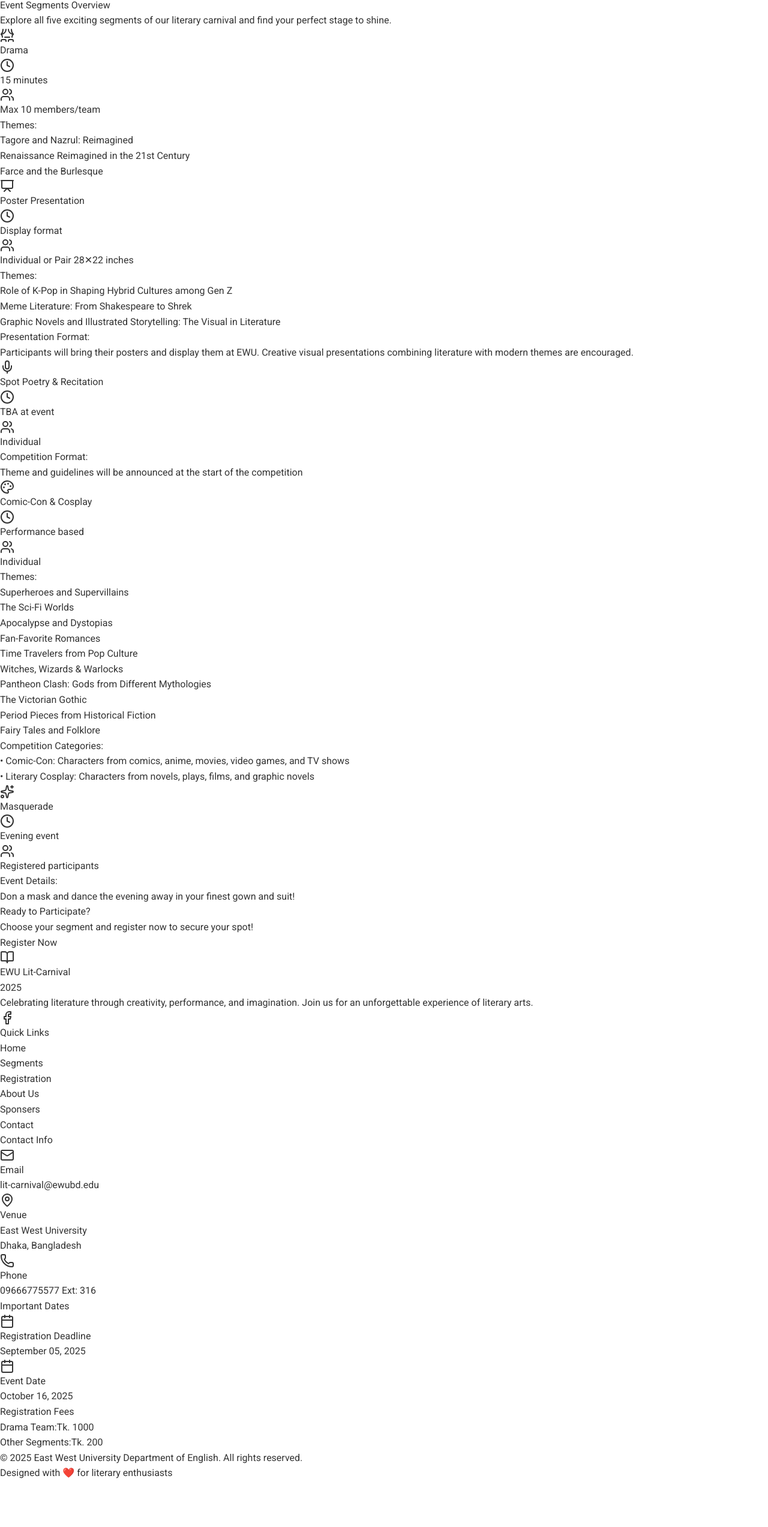
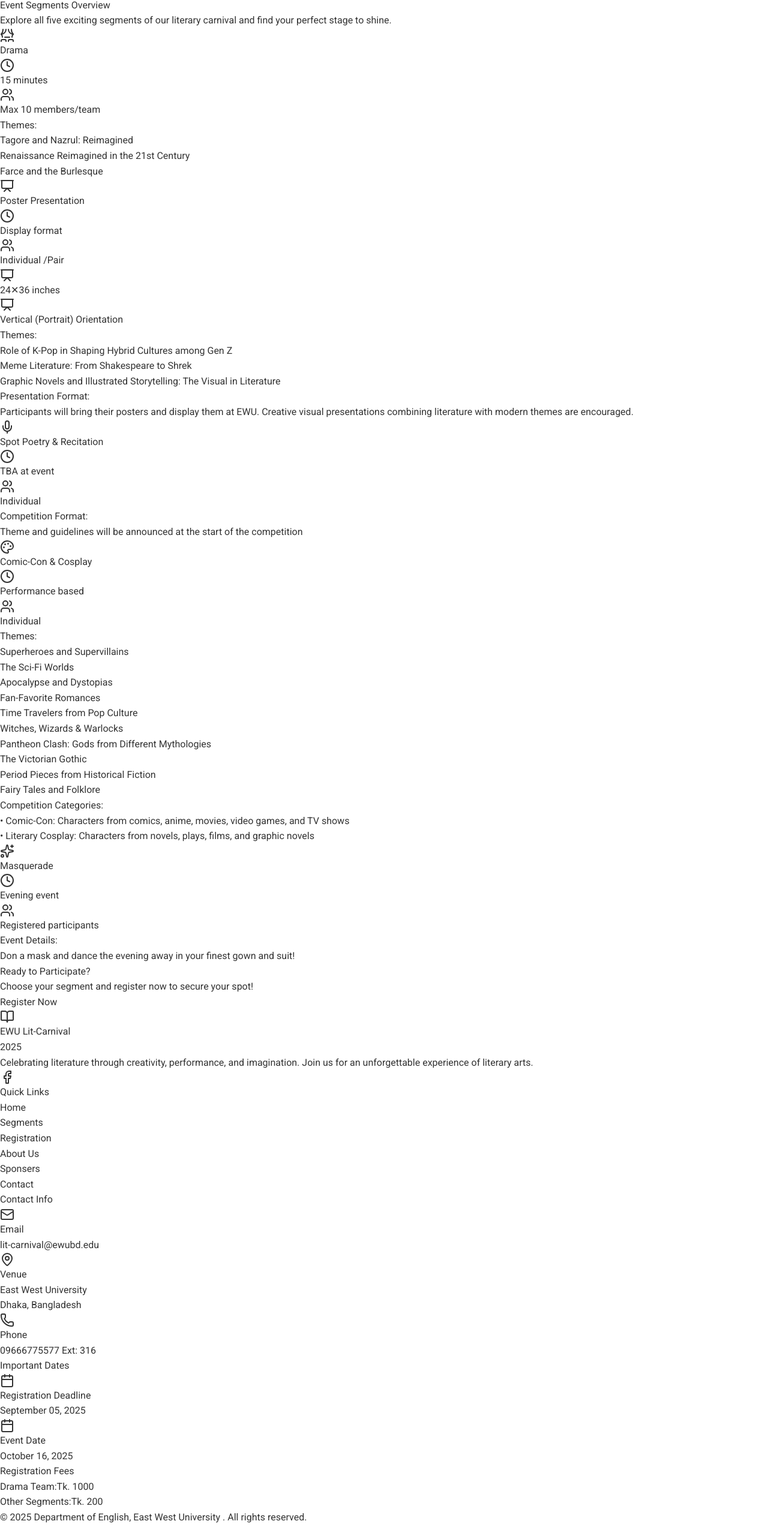
Before and after one commit to mahnaz123-ameer/Lit-carnival, a React (Vite) app: page /segments in a window 1280 px wide. Shown: the part 3674-6220 px from the top of the page at 60% size. Before the commit the page ends 6143 px from the top, so only its background shows below. Built offline with nearby package versions, Linux system fonts and the light colour scheme.

Commit message:
about us updated

```diff
--- a/src/components/About/index.jsx
+++ b/src/components/About/index.jsx
@@ -82,24 +82,40 @@ const AboutUs = () => {
 
       <div className="container mx-auto px-4 sm:px-6 py-8 sm:py-12 lg:py-16">
 
-        {/* Event Description */}
-        <div className="text-center mb-12 sm:mb-16">
-          <h2 className="text-2xl sm:text-3xl lg:text-4xl font-bold text-amber-900 mb-4 sm:mb-6">The Literary Celebration</h2>
+
+       {/* Message from the Chairperson */}
+        <div className="mb-12 sm:mb-16">
+          <h3 className="text-2xl sm:text-3xl font-bold text-amber-900 text-center mb-8 sm:mb-10">Message from the Chairperson</h3>
           <div className="max-w-4xl mx-auto bg-gradient-to-br from-amber-50 to-orange-50 rounded-xl sm:rounded-2xl p-6 sm:p-8 shadow-xl border-2 border-amber-300">
-             <p className="text-2xl sm:text-lg text-amber-800 leading-relaxed mb-2 sm:mb-6 text-left">
-             <strong> Overview</strong>
-            </p>
-            <p className="text-base sm:text-lg text-amber-800 leading-relaxed mb-4 sm:mb-6 text-left -mt-5">
-              The Department of English, East West University, invites you to the EWU Lit-Carnival 2025: an inter-university literary competition rolling into our
-               campus in a whirlwind of words, rhymes, and costumes. The Carnival aims to bring literature to life and make us imagine the classics anew.
-                University students from various disciplines across Bangladesh are encouraged to participate or attend; whether they are dreamers, performers,
-                 readers, artists, or poets, this is an opportunity for them to create, compose, and captivate. The university premises will come alive with the
-                 festive spirit of the carnival, featuring themed stalls, visual installations, and interactive spaces that invite visitors to engage with arts
-                  and culture in myriad ways. Inspired by Mikhail Bakhtin's idea of the carnivalesque—a joyful, rule-breaking space, where hierarchies dissolve
-                  and creativity reigns—the carnival aims to celebrate literature in joyous ways and make participants reimagine the classics while spotlighting
-                  the creativity of our young ones. It will feature various exciting inter-university events in which you can compete to showcase your skills in the creative arts.
+            <div className="text-center mb-6">
+              <div className="mx-auto mb-4 relative">
+                <div className="w-32 h-32 sm:w-40 sm:h-40 mx-auto">
+                  <img
+                    src={chair}
+                    alt="Akhter Jahan, PhD"
+                    className="w-32 h-32 sm:w-40 sm:h-40 rounded-full object-cover object-top border-4 border-amber-300 shadow-lg"
+                    style={{
+                      minWidth: '128px',
+                      minHeight: '128px',
+                      maxWidth: '160px',
+                      maxHeight: '160px'
+                    }}
+                  />
+                </div>
+              </div>
+            </div>
+
+            <p className="text-base sm:text-lg text-amber-800 leading-relaxed mb-6 text-left">
+              It is with great pleasure that I welcome you to the Lit-Carnival 2025. This event offers a unique opportunity for participants and attendees alike to engage deeply with the world of literature and the arts. Your involvement, whether through performance, creation, or attendance, is what makes this celebration meaningful and memorable. I hope you find inspiration and enjoyment throughout the festivities.
             </p>
 
+            <div className="text-right">
+              <p className="text-base sm:text-lg font-semibold text-amber-900 mb-1">Warm Regards</p>
+              <p className="text-lg sm:text-xl font-bold text-red-700 mb-1">Akhter Jahan, PhD</p>
+              <p className="text-sm sm:text-base text-amber-700 leading-relaxed">Chairperson and Associate Professor</p>
+              <p className="text-sm sm:text-base text-amber-700">Department of English</p>
+              <p className="text-sm sm:text-base text-amber-700">East West University</p>
+            </div>
           </div>
         </div>
 
@@ -154,41 +170,7 @@ const AboutUs = () => {
           </div>
         </div>
 
-        {/* Message from the Chairperson */}
-        <div className="mb-12 sm:mb-16">
-          <h3 className="text-2xl sm:text-3xl font-bold text-amber-900 text-center mb-8 sm:mb-10">Message from the Chairperson</h3>
-          <div className="max-w-4xl mx-auto bg-gradient-to-br from-amber-50 to-orange-50 rounded-xl sm:rounded-2xl p-6 sm:p-8 shadow-xl border-2 border-amber-300">
-            <div className="text-center mb-6">
-              <div className="mx-auto mb-4 relative">
-                <div className="w-32 h-32 sm:w-40 sm:h-40 mx-auto">
-                  <img
-                    src={chair}
-                    alt="Akhter Jahan, PhD"
-                    className="w-32 h-32 sm:w-40 sm:h-40 rounded-full object-cover object-top border-4 border-amber-300 shadow-lg"
-                    style={{
-                      minWidth: '128px',
-                      minHeight: '128px',
-                      maxWidth: '160px',
-                      maxHeight: '160px'
-                    }}
-                  />
-                </div>
-              </div>
-            </div>
 
-            <p className="text-base sm:text-lg text-amber-800 leading-relaxed mb-6 text-left">
-              It is with great pleasure that I welcome you to the Lit-Carnival 2025. This event offers a unique opportunity for participants and attendees alike to engage deeply with the world of literature and the arts. Your involvement, whether through performance, creation, or attendance, is what makes this celebration meaningful and memorable. I hope you find inspiration and enjoyment throughout the festivities.
-            </p>
-
-            <div className="text-right">
-              <p className="text-base sm:text-lg font-semibold text-amber-900 mb-1">Warm Regards</p>
-              <p className="text-lg sm:text-xl font-bold text-red-700 mb-1">Akhter Jahan, PhD</p>
-              <p className="text-sm sm:text-base text-amber-700 leading-relaxed">Chairperson and Associate Professor</p>
-              <p className="text-sm sm:text-base text-amber-700">Department of English</p>
-              <p className="text-sm sm:text-base text-amber-700">East West University</p>
-            </div>
-          </div>
-        </div>
       </div>
     </div>
   );
--- a/src/components/Footer/index.jsx
+++ b/src/components/Footer/index.jsx
@@ -152,12 +152,12 @@ const Footer = () => {
           <div className="flex flex-col sm:flex-row justify-between items-center space-y-3 sm:space-y-0 text-center sm:text-left">
             <div className="order-2 sm:order-1">
               <p className="text-sm sm:text-base text-gray-200">
-                &copy; 2025 East West University Department of English. All rights reserved.
+                &copy; 2025 Department of English, East West University . All rights reserved.
               </p>
             </div>
             <div className="order-1 sm:order-2">
               <p className="text-sm sm:text-base text-gray-200">
-                Designed with <span className="text-red-300 animate-pulse">❤️</span> for literary enthusiasts
+                Developed by Mahnaz Ameer
               </p>
             </div>
           </div>
--- a/src/components/Registration/index.jsx
+++ b/src/components/Registration/index.jsx
@@ -104,7 +104,7 @@ const Registration = () => {
               <div className="bg-white bg-opacity-20 rounded-lg p-3 sm:p-4 backdrop-blur-sm">
                 <div className="flex items-center space-x-2 text-yellow-200">
                   <Calendar className="w-4 h-4 sm:w-5 sm:h-5" />
-                  <span className="font-semibold text-sm sm:text-base">October 16, 2025</span>
+                  <span className="font-semibold text-sm sm:text-base">September 05, 2025</span>
                 </div>
               </div>
             </div>
--- a/src/components/Segments/index.jsx
+++ b/src/components/Segments/index.jsx
@@ -22,7 +22,10 @@ const Segments = () => {
       icon: <Presentation className="w-6 h-6 sm:w-7 sm:h-7 lg:w-8 lg:h-8" />,
       title: 'Poster Presentation',
       timeLimit: 'Display format',
-      maxMembers: 'Individual or Pair 28✕22 inches',
+      maxMembers: 'Individual /Pair',
+      maxMembers1: ' 24✕36 inches',
+      maxMembers2: 'Vertical (Portrait) Orientation',
+
       color: 'from-amber-600 to-orange-700',
       bgColor: 'from-amber-100 via-orange-50 to-red-100',
       themes: [
@@ -147,6 +150,19 @@ const Segments = () => {
                           <Users className="w-4 h-4 text-amber-700 flex-shrink-0" />
                           <span className="text-amber-800">{segment.maxMembers}</span>
                         </div>
+                        {/* Additional details for poster presentation */}
+                        {segment.id === 'poster' && segment.maxMembers1 && (
+                          <div className="flex items-center space-x-2 bg-amber-100 bg-opacity-80 px-3 py-1 rounded-full border border-amber-200">
+                            <Presentation className="w-4 h-4 text-amber-700 flex-shrink-0" />
+                            <span className="text-amber-800">{segment.maxMembers1}</span>
+                          </div>
+                        )}
+                        {segment.id === 'poster' && segment.maxMembers2 && (
+                          <div className="flex items-center space-x-2 bg-amber-100 bg-opacity-80 px-3 py-1 rounded-full border border-amber-200">
+                            <Presentation className="w-4 h-4 text-amber-700 flex-shrink-0" />
+                            <span className="text-amber-800">{segment.maxMembers2}</span>
+                          </div>
+                        )}
                       </div>
                     </div>
                   </div>
```
